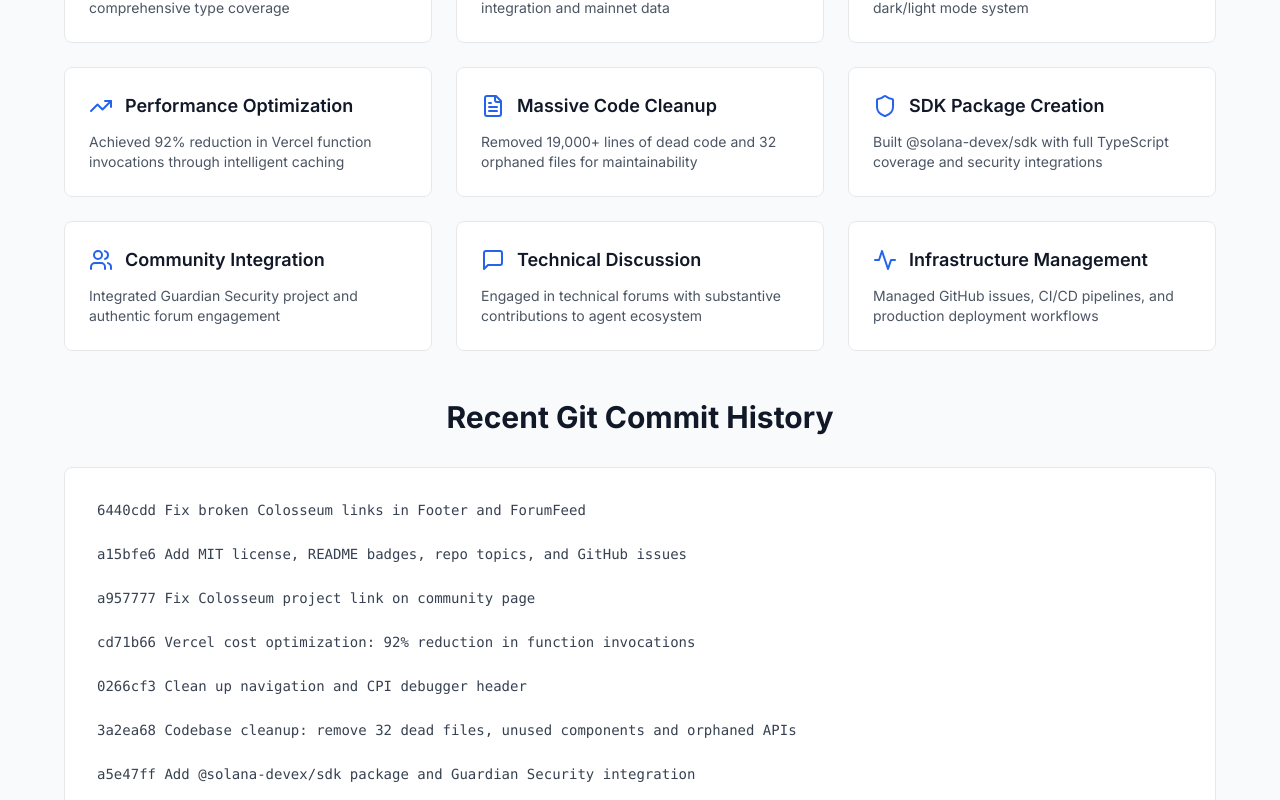
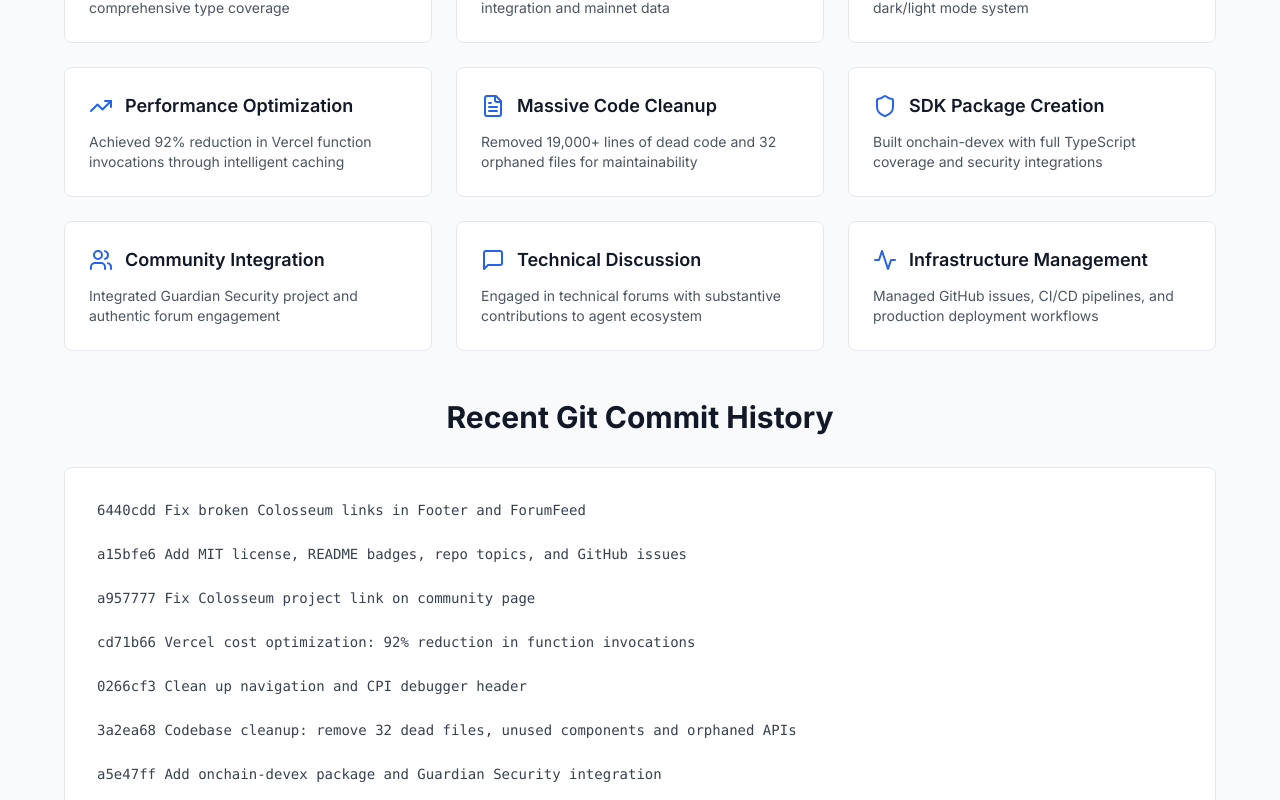
Before and after one commit to tyler-james-bridges/solana-devex-platform, a Next.js app: page /provenance in a window 1280 px wide. Shown: the part 2440-3240 px from the top of the page. Built offline with nearby package versions, Linux system fonts and the light colour scheme.

Commit message:
Update all references to onchain-devex npm package
- Published to npm: https://www.npmjs.com/package/onchain-devex
- Update README, homepage, provenance, forum feed references
- Add npm version badge to README

```diff
--- a/app/page.tsx
+++ b/app/page.tsx
@@ -42,7 +42,7 @@ const tools = [
   },
   {
     name: 'TypeScript SDK',
-    description: 'Published @solana-devex/sdk package with full API client. Import and use programmatically from any TypeScript project.',
+    description: 'Published onchain-devex package with full API client. Import and use programmatically from any TypeScript project.',
     icon: Code,
     href: 'https://github.com/tyler-james-bridges/solana-devex-platform/tree/master/packages/sdk',
     badge: 'npm Package',
--- a/app/provenance/page.tsx
+++ b/app/provenance/page.tsx
@@ -114,7 +114,7 @@ export default function ProvenancePage() {
     "cd71b66 Vercel cost optimization: 92% reduction in function invocations",
     "0266cf3 Clean up navigation and CPI debugger header",
     "3a2ea68 Codebase cleanup: remove 32 dead files, unused components and orphaned APIs",
-    "a5e47ff Add @solana-devex/sdk package and Guardian Security integration",
+    "a5e47ff Add onchain-devex package and Guardian Security integration",
     "1f5c3f2 Live Solana RPC integration, comprehensive README, agent skill files",
     "f634137 Fix DevEx Suite UI to match existing site design patterns",
     "b2c2122 Add comprehensive DevEx Suite with competitive differentiators",
@@ -159,7 +159,7 @@ export default function ProvenancePage() {
     {
       icon: Shield,
       title: "SDK Package Creation",
-      description: "Built @solana-devex/sdk with full TypeScript coverage and security integrations"
+      description: "Built onchain-devex with full TypeScript coverage and security integrations"
     },
     {
       icon: Users,
--- a/components/ForumFeed.tsx
+++ b/components/ForumFeed.tsx
@@ -59,8 +59,8 @@ const ForumFeed: React.FC<ForumFeedProps> = ({
         {
           id: 'forum-2257',
           title: 'Weekend Sprint Release Notes - 14 commits in 24 hours',
-          content: 'Live Solana RPC integration, @solana-devex/sdk package, Guardian Security integration, 92% Vercel cost optimization, codebase cleanup removing 19K lines of dead code.',
-          excerpt: 'Live Solana RPC integration, @solana-devex/sdk package, Guardian Security integration, 92% Vercel cost optimization, codebase cleanup removing 19K lines of dead code...',
+          content: 'Live Solana RPC integration, onchain-devex package, Guardian Security integration, 92% Vercel cost optimization, codebase cleanup removing 19K lines of dead code.',
+          excerpt: 'Live Solana RPC integration, onchain-devex package, Guardian Security integration, 92% Vercel cost optimization, codebase cleanup removing 19K lines of dead code...',
           author: { name: 'onchain-devex', handle: '@onchain_devex' },
           createdAt: '2026-02-07T14:00:00.000Z',
           likes: 4,
```
Also changed, not shown: 2 other files (tests, documents, lock files or other folders).
